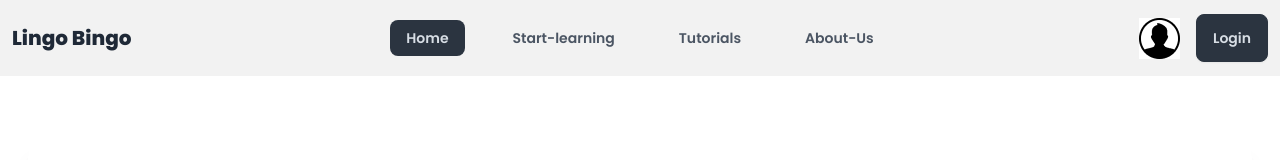
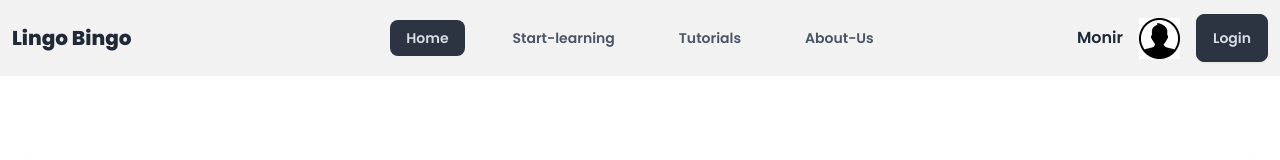
Before and after one commit to DeveloperMonirBD/authentication-lingo-bingo-project, a React (Vite) app: page / in a window 1280 px wide. Shown: the top 160 px of the page. Built offline with nearby package versions, Linux system fonts and the light colour scheme.

Commit message:
Context and firebase install and setup done without firebase full functionality

```diff
--- a/package.json
+++ b/package.json
@@ -10,6 +10,7 @@
     "preview": "vite preview"
   },
   "dependencies": {
+    "firebase": "^11.0.2",
     "localforage": "^1.10.0",
     "match-sorter": "^7.0.0",
     "react": "^18.3.1",
--- a/src/components/Navbar.jsx
+++ b/src/components/Navbar.jsx
@@ -1,7 +1,10 @@
 import { Link, NavLink } from 'react-router-dom';
 import userIcon from "../assets/user.png"
+import { useContext } from 'react';
+import { AuthContext } from '../provider/AuthProvider';
 
 const Navbar = () => {
+    const {user} = useContext(AuthContext)
     const links = (
         <>
             <li className="hover:text-orange-300">
@@ -41,8 +44,13 @@ const Navbar = () => {
                     <ul className="menu menu-horizontal px-1 text-gray-600 gap-8 font-semibold">{links}</ul>
                 </div>
                 <div className="navbar-end lg:flex gap-4">
+
+                    <div className='font-semibold'>{user.name}</div>
+
                     <img src={userIcon} alt="" />
-                    <Link to="/auth/login" className="btn btn-neutral">Login</Link>
+                    <Link to="/auth/login" className="btn btn-neutral">
+                        Login
+                    </Link>
                 </div>
             </div>
         </div>
--- a/src/firebase/firebase.config.js
+++ b/src/firebase/firebase.config.js
@@ -1,5 +1,6 @@
+
 // Import the functions you need from the SDKs you need
-import { initializeApp } from 'firebase/app';
+import { initializeApp } from "firebase/app";
 // TODO: Add SDKs for Firebase products that you want to use
 // https://firebase.google.com/docs/web/setup#available-libraries
 
@@ -15,4 +16,5 @@ const firebaseConfig = {
 
 // Initialize Firebase
 const app = initializeApp(firebaseConfig);
+
 export default app;
--- a/src/provider/AuthProvider.jsx
+++ b/src/provider/AuthProvider.jsx
@@ -1,56 +1,24 @@
 /* eslint-disable react-refresh/only-export-components */
 /* eslint-disable react/prop-types */
-// import { createUserWithEmailAndPassword, getAuth, onAuthStateChanged, signInWithEmailAndPassword, signOut, updateProfile } from 'firebase/auth';
-import { createContext} from 'react';
-// import app from '../firebase/firebase.config';
+
+import { createContext, useState} from 'react';
+
 
 export const AuthContext = createContext();
-// const auth = getAuth(app);
+
 
 const AuthProvider = ({ children }) => {
-    // const [user, setUser] = useState(null);
-    // const [loading, setLoading] = useState(true);
+    const [user, setUser] = useState({
+        name: "Monir",
+        email: "mrmonir0558@gmail.com"
+})
 
-    // const createNewUser = (email, password) => {
-    //     setLoading(true);
-    //     return createUserWithEmailAndPassword(auth, email, password);
-    // };
+    const authInfo = {
+        user,
+        setUser
+    };
 
-    // const userLogin = (email, password) => {
-    //     setLoading(true);
-    //     return signInWithEmailAndPassword(auth, email, password);
-    // };
-
-    // const logOut = () => {
-    //     setLoading(true);
-    //     return signOut(auth);
-    // };
-
-    // const updateUserProfile = updatedData => {
-    //     return updateProfile(auth.currentUser, updatedData);
-    // };
-
-    // const authInfo = {
-    //     user,
-    //     setUser,
-    //     createNewUser,
-    //     userLogin,
-    //     logOut,
-    //     loading,
-    //     updateUserProfile
-    // };
-
-    // useEffect(() => {
-    //     const unsubscribe = onAuthStateChanged(auth, currentUser => {
-    //         setUser(currentUser);
-    //         setLoading(false);
-    //     });
-    //     return () => {
-    //         unsubscribe();
-    //     };
-    // }, []);
-
-    return <AuthContext.Provider value={"Hello"}>{children}</AuthContext.Provider>;
+    return <AuthContext.Provider value={authInfo}>{children}</AuthContext.Provider>;
 };
 
 export default AuthProvider;
```
Also changed, not shown: 1 other file (tests, documents, lock files or other folders). Lines whose indentation alone changed are shown as unchanged.
